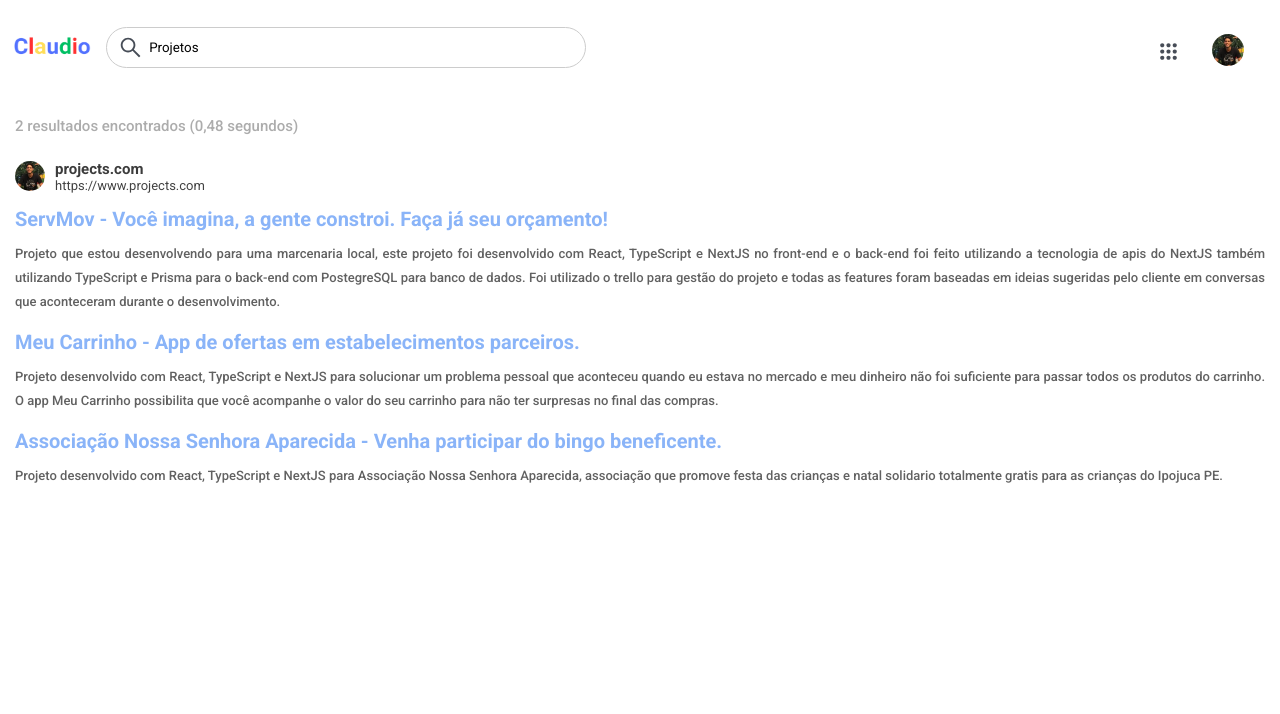
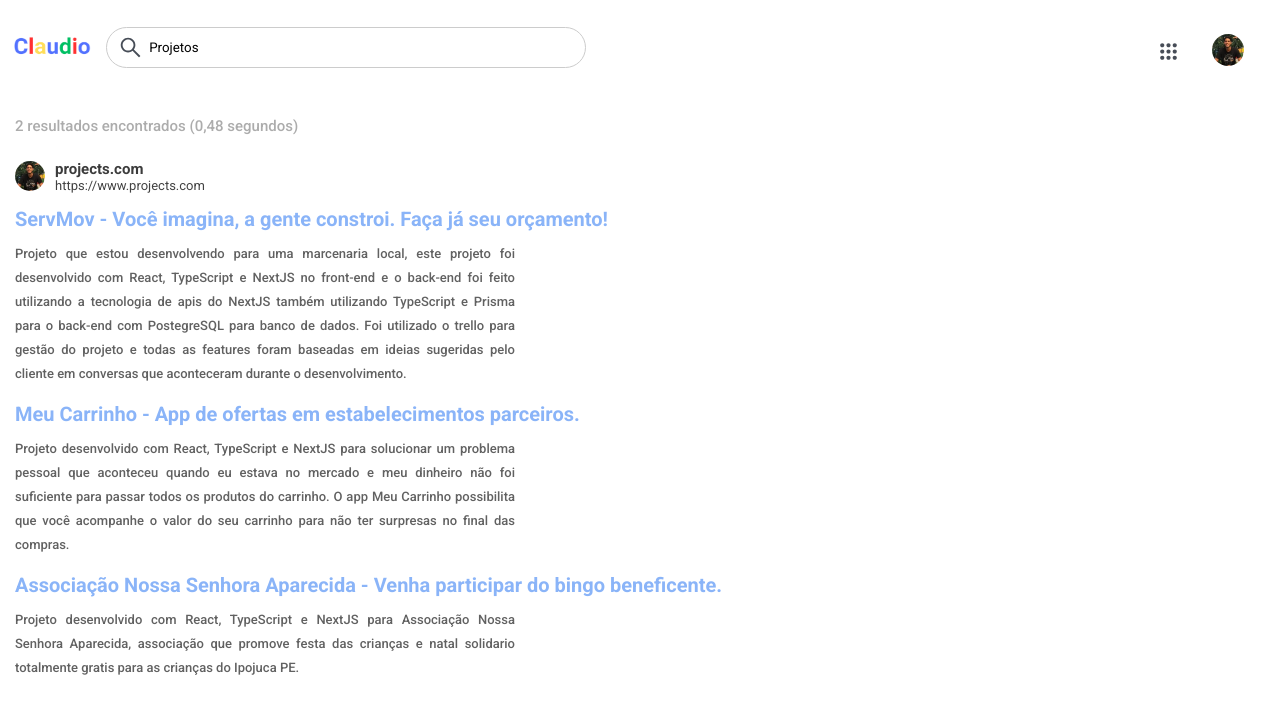
Before and after one commit to claudiocassimiro/my-portfolio, a Next.js app: page /projects in a window 1280 px wide. Shown: the top 714 px of the page. Built offline with nearby package versions, Linux system fonts and the light colour scheme.

Commit message:
fix: hotfix

```diff
--- a/styles/about.module.css
+++ b/styles/about.module.css
@@ -60,6 +60,7 @@
   font-weight: 500;
   line-height: 2.4rem;
   color: #616161;
+  text-align: justify;
 }
 
 .containerExperience,
@@ -84,6 +85,7 @@
   font-size: 1.4rem;
   line-height: 2.4rem;
   max-width: 50rem;
+  text-align: justify;
 }
 
 @media (min-width: 1024px) {
--- a/styles/projects.module.css
+++ b/styles/projects.module.css
@@ -66,4 +66,5 @@
   line-height: 2.4rem;
   color: #616161;
   text-align: justify;
+  max-width: 50rem;
 }
```
